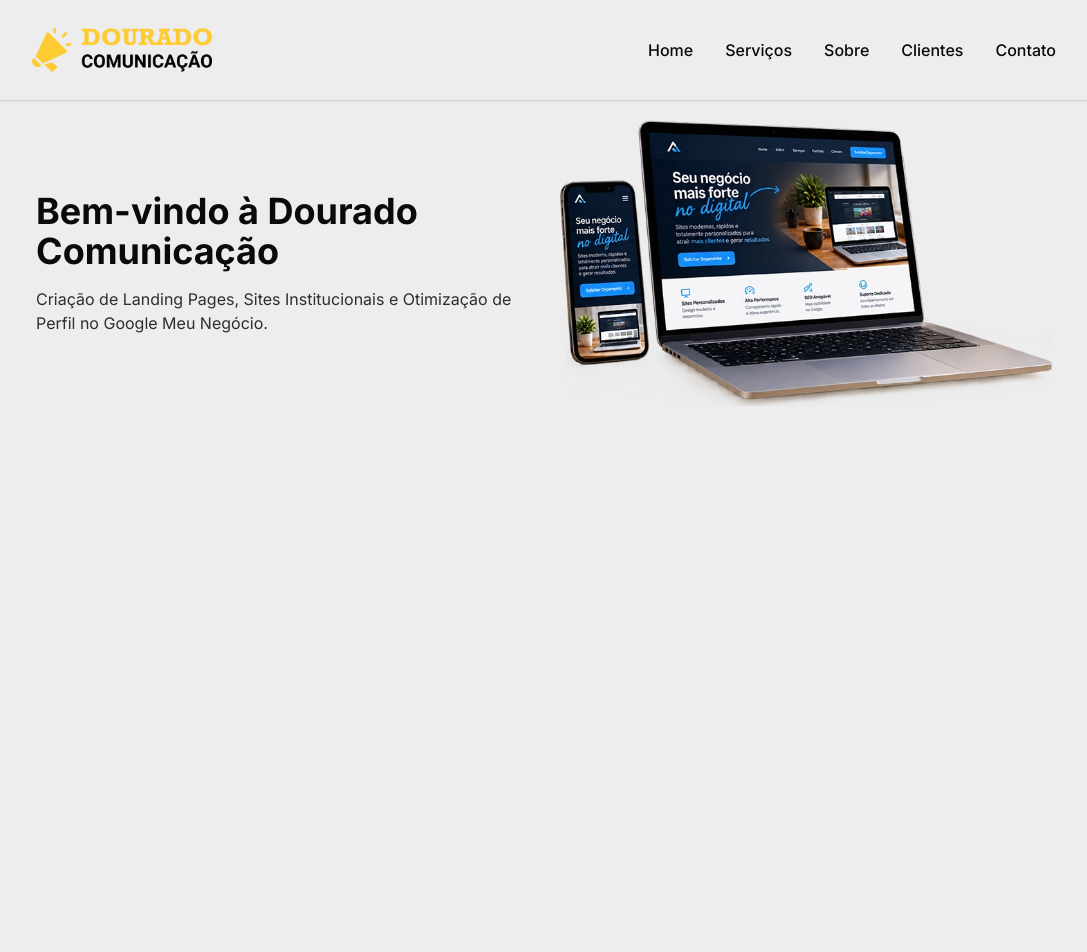
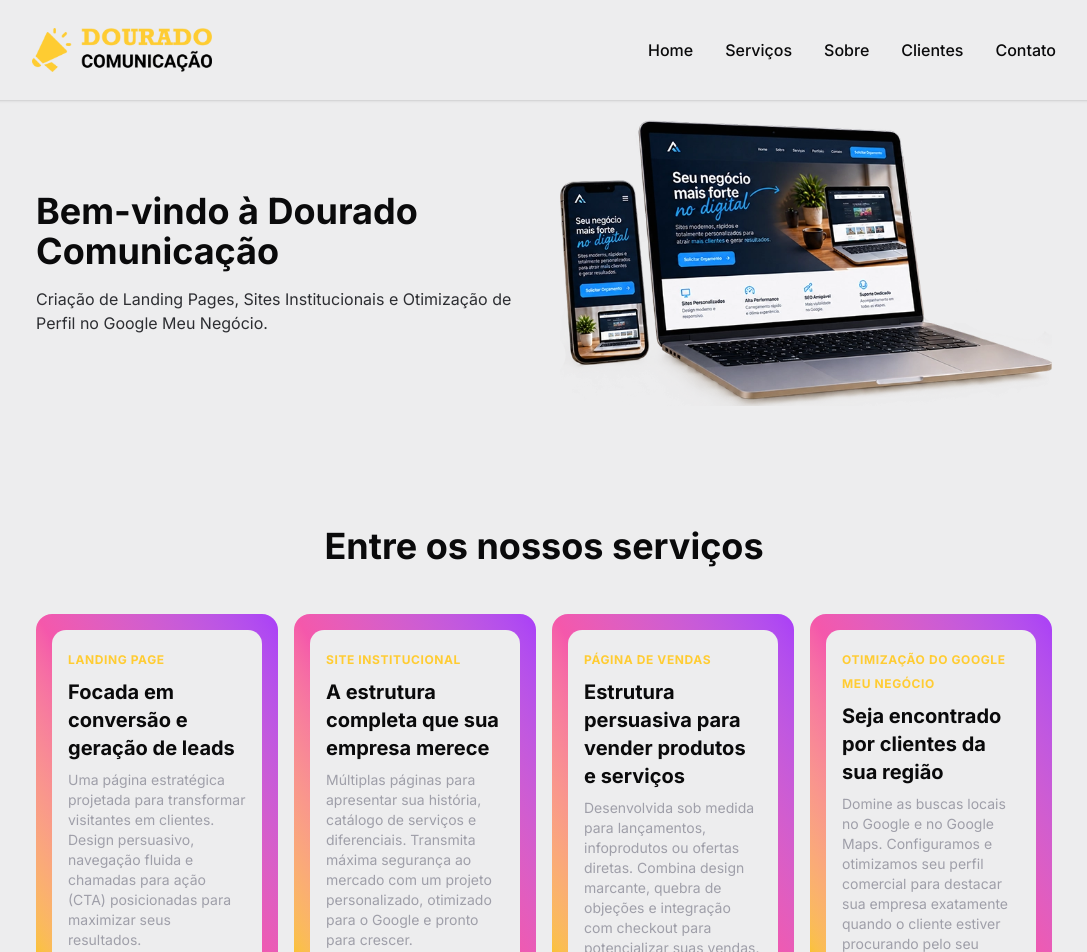
Before and after one commit to samirdourado/douradocomunicacao, a Next.js app: page / in a window 1280 px wide. Shown: the top 952 px of the page, without its empty margins (96-1183 px from the left). Before the commit the page ends 800 px from the top, so only its background shows below. Built offline with nearby package versions, Linux system fonts and the light colour scheme.

Commit message:
Fear: Servicos as offerings

```diff
--- a/app/page.tsx
+++ b/app/page.tsx
@@ -1,5 +1,6 @@
 import Header from '@/components/header';
 import Hero from '@/components/hero';
+import Offerings from '@/components/offerings';
 
 export default function Home() {
   return (
@@ -10,6 +11,7 @@
         className='h-25 w-full max-w-5xl mx-auto bg-(--bg) flex flex-col items-center px-3.75 md:px-12.5 xl:px-1'
       >
         <Hero />
+        <Offerings />
       </main>
     </>
   );
--- /dev/null
+++ b/components/offering-card/index.tsx
@@ -0,0 +1,27 @@
+import { iOfferings } from '@/constants/offerings';
+
+const OfferingCard = (offering: iOfferings) => {
+  return (
+    <div className='group relative w-full rounded-2xl bg-(--bg) p-4 transition-all duration-300 hover:-translate-y-2'>
+      <div
+        className='absolute inset-1 -z-10 rounded-2xl bg-linear-to-r from-pink-500 via-purple-500 to-cyan-500
+        opacity-0 blur-xl transition-opacity duration-500 group-hover:opacity-30'
+      />
+      <div
+        className='absolute inset-0 rounded-2xl p-0.5 bg-linear-to-tr from-yellow-400 via-pink-500 to-purple-600
+       opacity-80 group-hover:opacity-100'
+      />
+      <div className='relative h-full w-full rounded-[14px] bg-(--bg) p-4'>
+        <span className='text-xs font-bold text-(--accent) uppercase tracking-wider'>
+          {offering.title}
+        </span>
+        <h3 className='mt-2 text-xl font-bold text-(--text-h)'>
+          {offering.subtitle}
+        </h3>
+        <p className='mt-2 text-sm text-zinc-400'>{offering.description}</p>
+      </div>
+    </div>
+  );
+};
+
+export default OfferingCard;
--- /dev/null
+++ b/components/offerings/index.tsx
@@ -0,0 +1,21 @@
+import { offeringsData } from '@/constants/offerings';
+import OfferingCard from '../offering-card';
+
+const Offerings = () => {
+  return (
+    <div id='servicos' className='pb-12'>
+      <section className='w-full flex flex-col items-center gap-12 mt-30 px-4 md:px-0'>
+        <h2 className='text-3xl md:text-4xl font-bold text-(--text-h)'>
+          Entre os nossos serviços
+        </h2>
+        <div className='w-full grid grid-cols-1 md:grid-cols-2 xl:grid-cols-4 gap-4'>
+          {offeringsData.map((offering) => (
+            <OfferingCard key={offering.id} {...offering} />
+          ))}
+        </div>
+      </section>
+    </div>
+  );
+};
+
+export default Offerings;
--- /dev/null
+++ b/constants/offerings.ts
@@ -0,0 +1,33 @@
+export interface iOfferings {
+  id: number;
+  title: string;
+  subtitle: string;
+  description: string;
+}
+
+export const offeringsData: iOfferings[] = [
+  {
+    id: 1,
+    title: 'Landing Page',
+    subtitle: 'Focada em conversão e geração de leads',
+    description: 'Uma página estratégica projetada para transformar visitantes em clientes. Design persuasivo, navegação fluida e chamadas para ação (CTA) posicionadas para maximizar seus resultados.'
+  },
+  {
+    id: 2,
+    title: 'Site Institucional',
+    subtitle: 'A estrutura completa que sua empresa merece',
+    description: 'Múltiplas páginas para apresentar sua história, catálogo de serviços e diferenciais. Transmita máxima segurança ao mercado com um projeto personalizado, otimizado para o Google e pronto para crescer.'
+  },
+  {
+    id: 3,
+    title: 'Página de Vendas',
+    subtitle: 'Estrutura persuasiva para vender produtos e serviços',
+    description: 'Desenvolvida sob medida para lançamentos, infoprodutos ou ofertas diretas. Combina design marcante, quebra de objeções e integração com checkout para potencializar suas vendas.'
+  },
+  {
+    id: 4,
+    title: 'Otimização do Google Meu Negócio',
+    subtitle: 'Seja encontrado por clientes da sua região',
+    description: 'Domine as buscas locais no Google e no Google Maps. Configuramos e otimizamos seu perfil comercial para destacar sua empresa exatamente quando o cliente estiver procurando pelo seu serviço.'
+  }
+];
```
